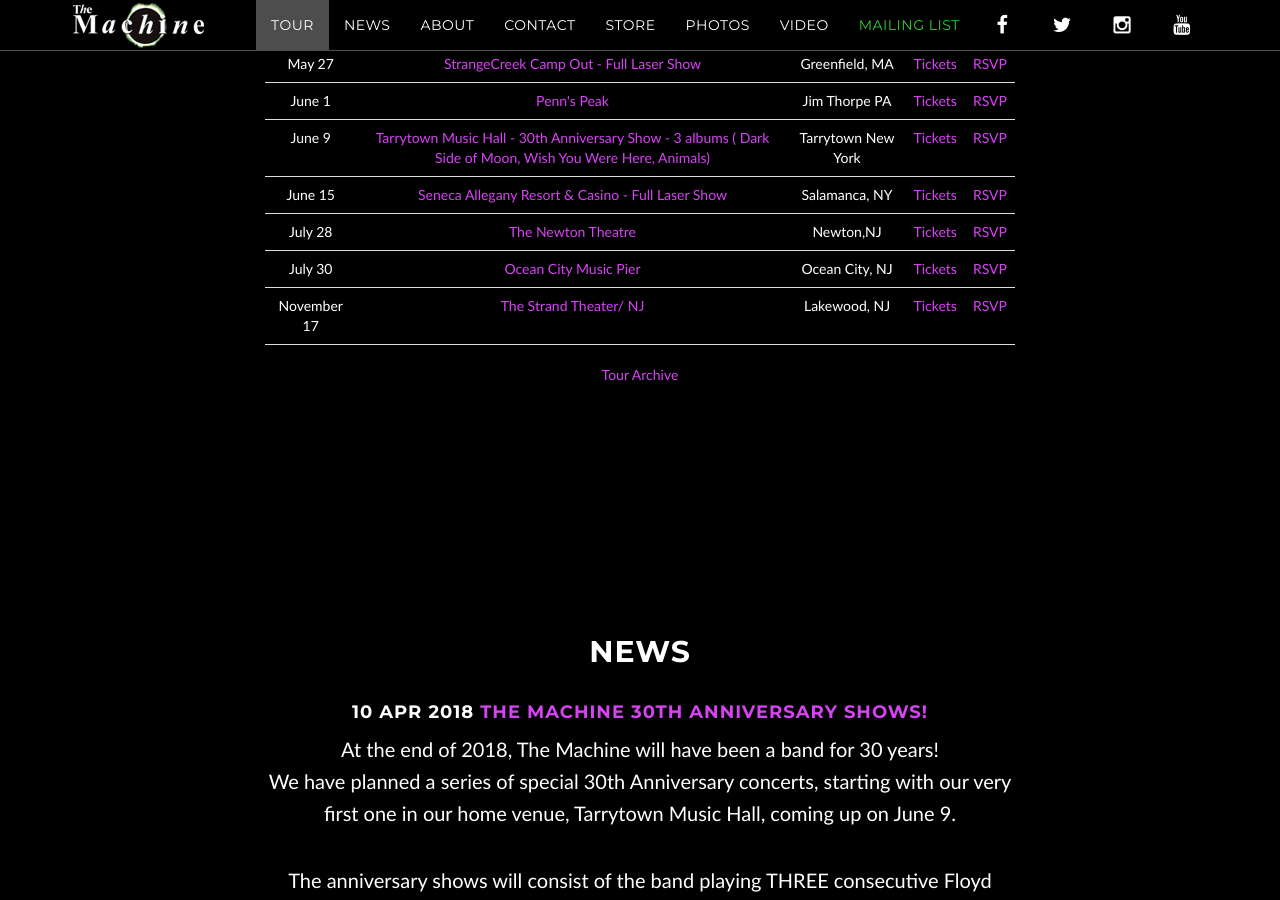
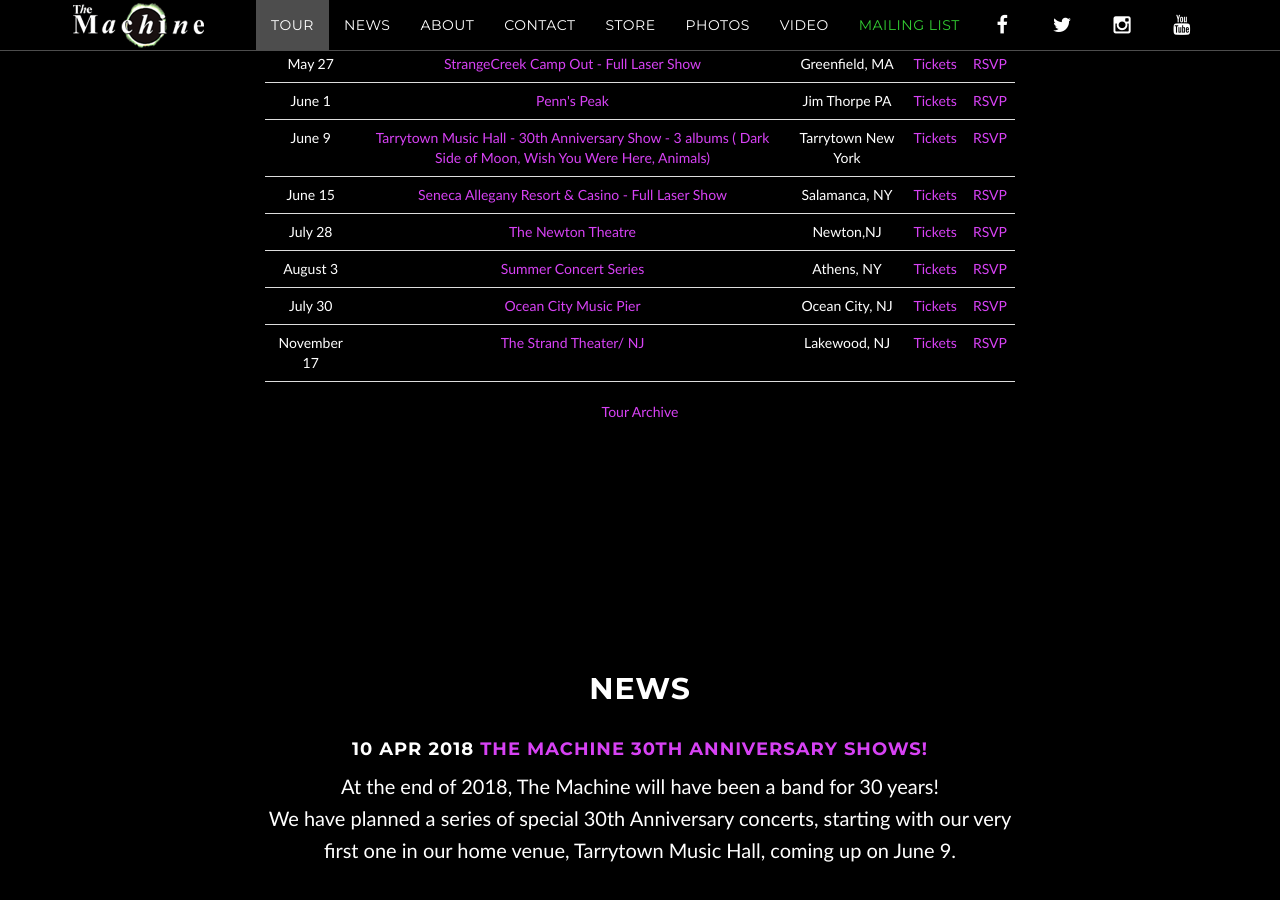
Before and after one commit to machineweb/machineweb.github.io, a Jekyll site: the page built from index.html, in a window 1280 px wide and 900 px high, scrolled down 1141 px. Built offline with Jekyll 4.4.1, drawn with Linux system fonts in a browser that asks for light colours; comment, search, counter and statistics services are not loaded.

Commit message:
New tour item

```diff
--- a/_data/tour.yml
+++ b/_data/tour.yml
@@ -3420,3 +3420,11 @@
     tickets-url: "https://ocnj.tix.com/Schedule.aspx?OrgNum=1541"
     rsvp-url: "https://www.facebook.com/events/473215399762480/"
     order: "1535342400000"
+
+  - date: "August 3 2018"
+    venue: "Summer Concert Series"
+    venue-url: ""
+    location: "Athens, NY"
+    tickets-url: ""
+    rsvp-url: ""
+    order: "1533268800000"
```
